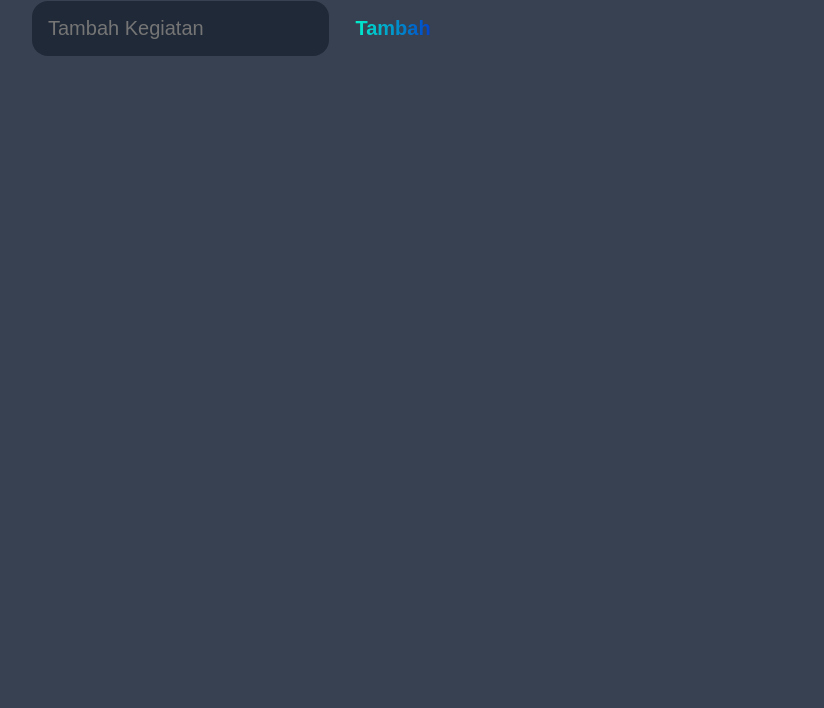
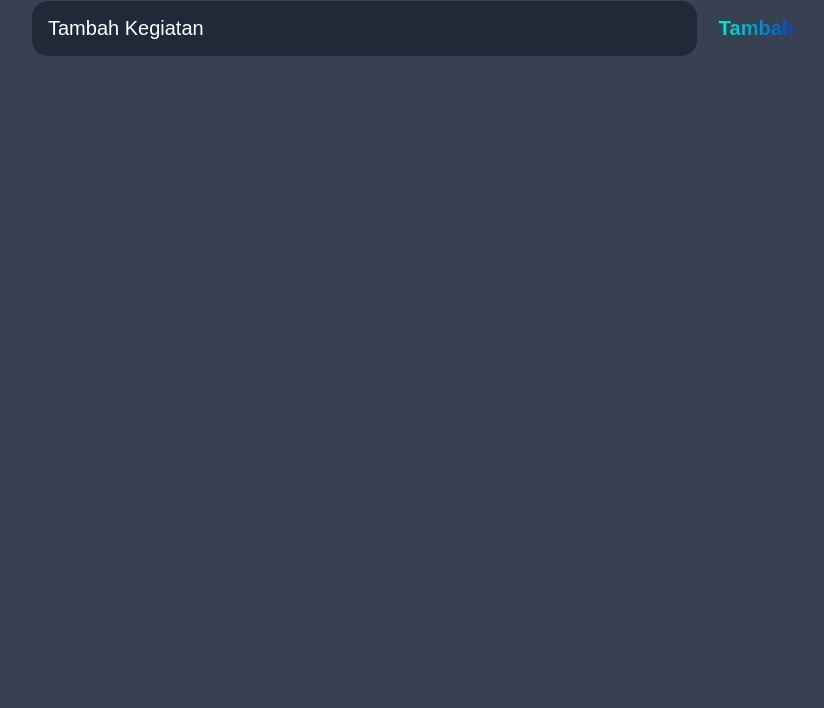
Before and after one commit to NaufalAfrizal55/NL-ToDoApp-Team, a plain HTML site: page index.html in a window 1280 px wide. Shown: the part 92-800 px from the top of the page, without its empty margins (224-1048 px from the left). Drawn offline with Linux system fonts and the light colour scheme.

Commit message:
minor bug fixing

```diff
--- a/main.css
+++ b/main.css
@@ -5,7 +5,7 @@
 	--grey: #6B7280;
 	--pink: #EC4899;
 	--cyan: #00ffcc;
-    	--blue: #0033cc;
+    --blue: #0033cc;
 }
 
 * {
@@ -36,7 +36,7 @@ header h1{
 	margin-bottom: 1rem;
 }
 
-#new-task-form {
+#new-task-filed {
 	display: flex;
 }
 
@@ -57,7 +57,7 @@ input, button {
 	font-size: 1.25rem;
 }
 
-#new-task-input::placeholder; {
+#new-task-input::placeholder {
     color: var(--gray);
 }
 
@@ -108,7 +108,7 @@ main {
     margin-bottom: 1rem;
 }
 
-#tasks .task .content. text {
+#tasks .task .content .text {
     color: var(--light);
     font-size: 1.125rem;
     width: 100%;
@@ -116,7 +116,7 @@ main {
     transition: 0.4s;
 }
 
-#tasks .task . content. text:not(:read-only) {
+#tasks .task .content .text:not(:read-only) {
     color: var(--cyan)
 }
 
@@ -148,6 +148,6 @@ main {
     -webkit-text-fill-color: transparent;
 }
 
-.task .actions. delete {
+.task .actions .delete {
     color:crimson;
 }
```
